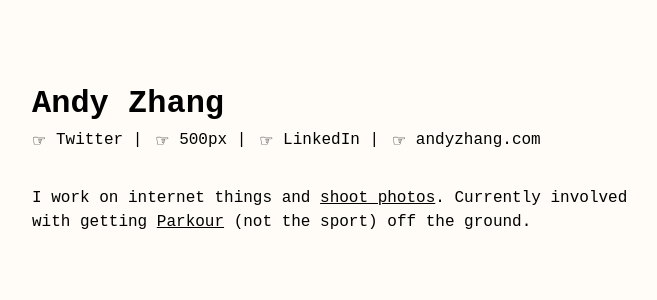
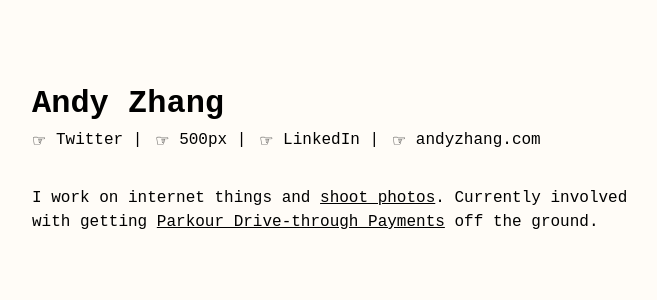
Before and after one commit to yesokay/yesokay.github.io, a Jekyll site: the page built from index.html, in a window 1280 px wide. Shown: the top 300 px of the page, without its empty margins (64-721 px from the left). Built offline with Jekyll 4.4.1, drawn with Linux system fonts in a browser that asks for light colours.

Commit message:
Update _config.yml

```diff
--- a/_config.yml
+++ b/_config.yml
@@ -7,7 +7,7 @@ twitter_url: "https://twitter.com/yesokayawesome"
 linkedin_url: "https://www.linkedin.com/in/andyzhang"
 500px_url: "https://500px.com/a-z"
 photos_url: "http://andyzhang.com"
-intro: I work on internet things and <a href="https://500px.com/a-z">shoot photos</a>. Currently involved with getting <a href="#">Parkour</a> (not the sport) off the ground.
+intro: I work on internet things and <a href="https://500px.com/a-z">shoot photos</a>. Currently involved with getting <a href="https://getparkour.com/">Parkour Drive-through Payments</a> off the ground.
 
 # Build settings
 permalink: pretty
```
